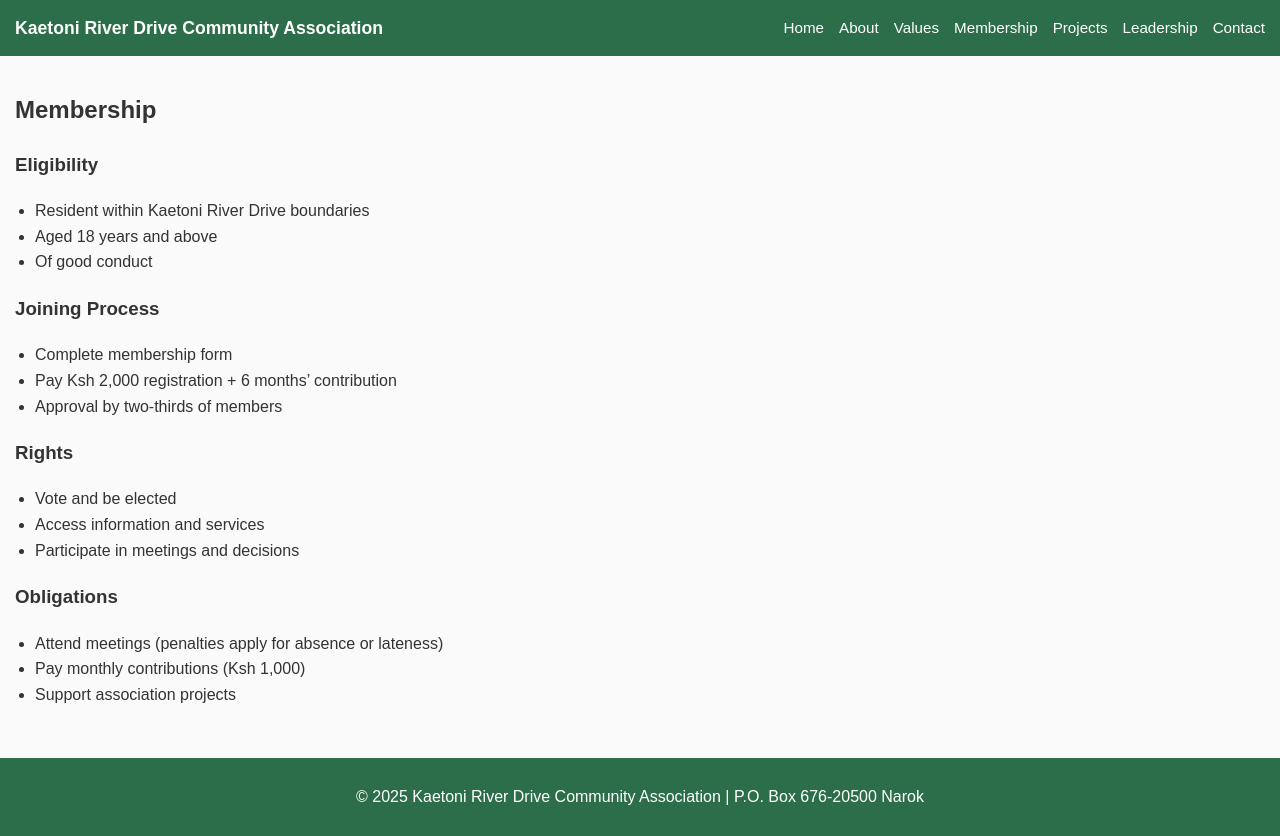
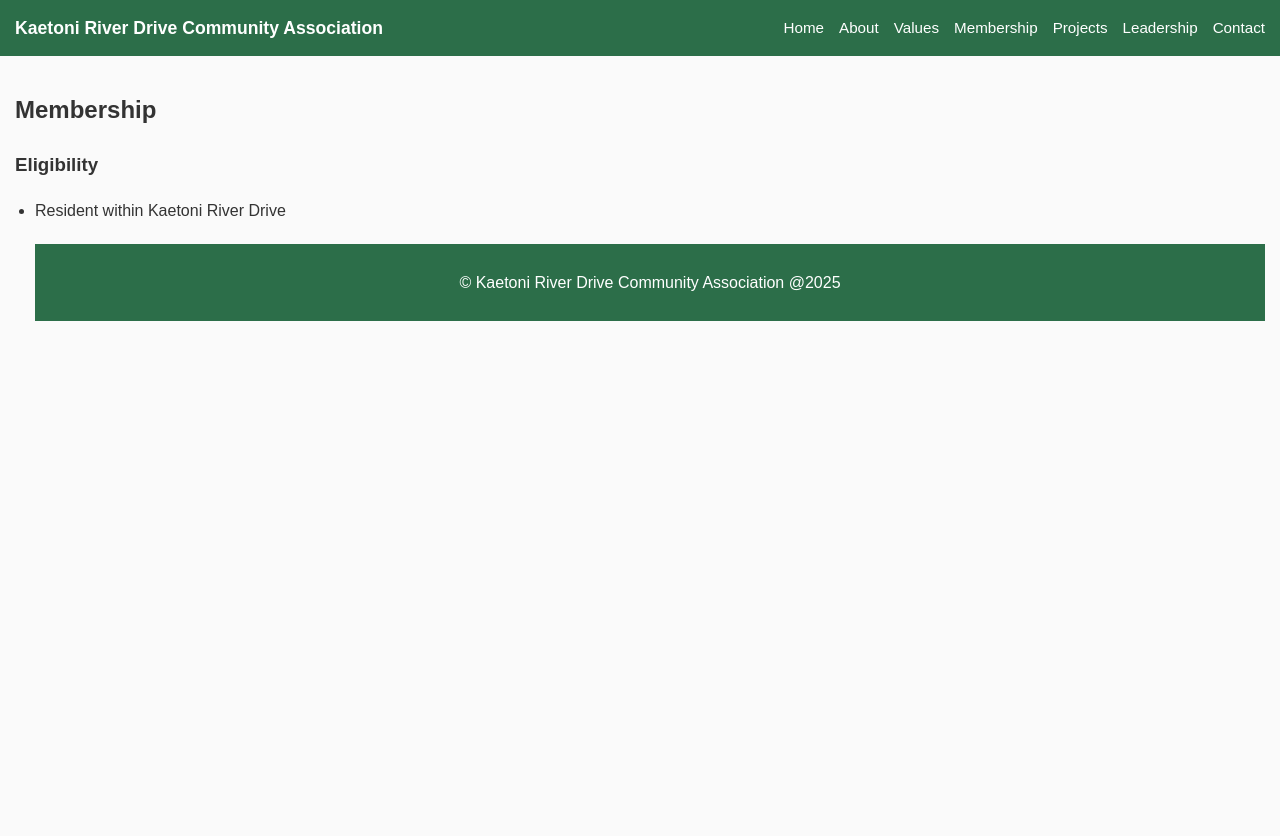
Before and after one commit to snkaai/kaetoni-website, a plain HTML site: page membership.html in a window 1280 px wide. After the commit the page ends 800 px from the top, so only its background shows below. Drawn offline with Linux system fonts and the light colour scheme.

Commit message:
Update membership.html

```diff
--- a/membership.html
+++ b/membership.html
@@ -11,10 +11,6 @@
     <a href="contact.html">Contact</a>
   </nav>
 </header>
-
     <section class='info'><h2>Membership</h2>
-    <h3>Eligibility</h3><ul><li>Resident within Kaetoni River Drive boundaries</li><li>Aged 18 years and above</li><li>Of good conduct</li></ul>
-    <h3>Joining Process</h3><ul><li>Complete membership form</li><li>Pay Ksh 2,000 registration + 6 months’ contribution</li><li>Approval by two-thirds of members</li></ul>
-    <h3>Rights</h3><ul><li>Vote and be elected</li><li>Access information and services</li><li>Participate in meetings and decisions</li></ul>
-    <h3>Obligations</h3><ul><li>Attend meetings (penalties apply for absence or lateness)</li><li>Pay monthly contributions (Ksh 1,000)</li><li>Support association projects</li></ul></section>
-    <footer><p>&copy; 2025 Kaetoni River Drive Community Association | P.O. Box 676-20500 Narok</p></footer></body></html>
+    <h3>Eligibility</h3><ul><li>Resident within Kaetoni River Drive </li>
+    <footer><p>&copy; Kaetoni River Drive Community Association @2025</p></footer></body></html>
```
